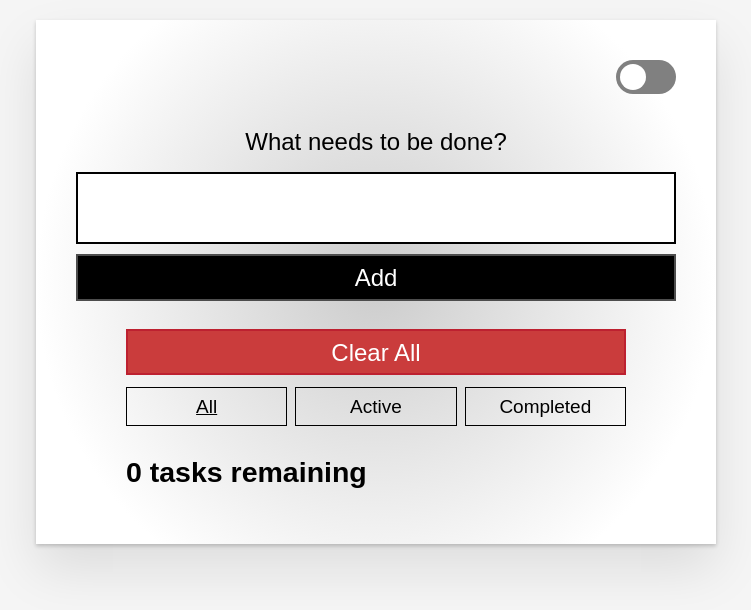
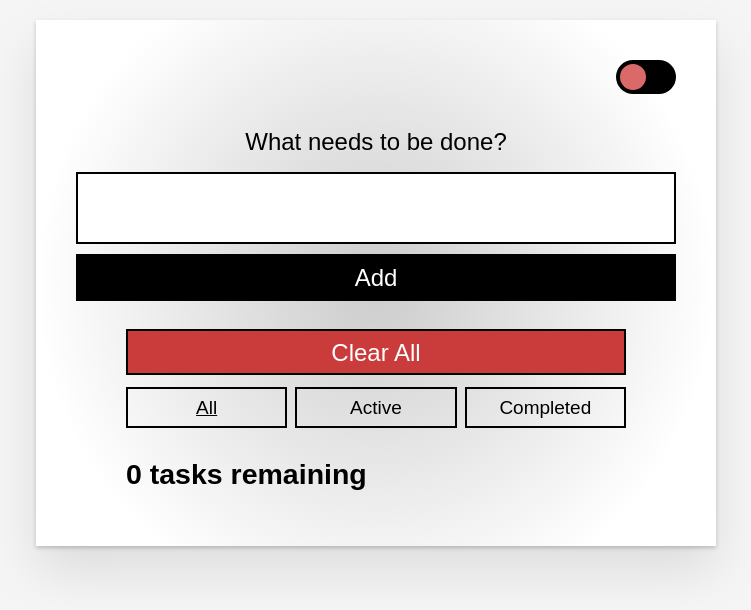
Before and after one commit to cordellbonnieux/CPSC2600_Todo_App, a React (Create React App) app: page / in a window 1280 px wide. Shown: the top 610 px of the page, without its empty margins (264-1015 px from the left). Built offline with nearby package versions, Linux system fonts and the light colour scheme.

Commit message:
Theme toggle feature complete.

```diff
--- a/src/css/switch.css
+++ b/src/css/switch.css
@@ -35,7 +35,7 @@ h2, ul {
     left: 0;
     right: 0;
     bottom: 0;
-    background-color: grey;
+    background-color: #000;
     -webkit-transition: .4s;
     transition: .4s;
   }
@@ -47,17 +47,17 @@ h2, ul {
     width: 26px;
     left: 4px;
     bottom: 4px;
-    background-color: white;
+    background-color: #da6a6a;
     -webkit-transition: .4s;
     transition: .4s;
   }
 
   input:checked + .slider {
-    background-color: green;
+    background-color: #fff;
   }
 
   input:focus + .slider {
-    box-shadow: 0 0 1px green;
+    box-shadow: 0 0 1px #fff;
   }
 
   input:checked + .slider:before {
--- a/src/css/theme.css
+++ b/src/css/theme.css
@@ -7,14 +7,15 @@
     color: #000;
 }
 
-#light .filters.btn-group.stack-exception button {
-    border: 1px solid #000;
+#light button {
+    border: 2px solid #000;
 }
 
 #dark {
-
+    background: radial-gradient(circle farthest-side, #000, rgb(66, 66, 66));
+    color: #fff;
 }
 
-#dark .filters.btn-group.stack-exception button {
-
+#dark button {
+    border: 2px solid #fff;
 }
```
